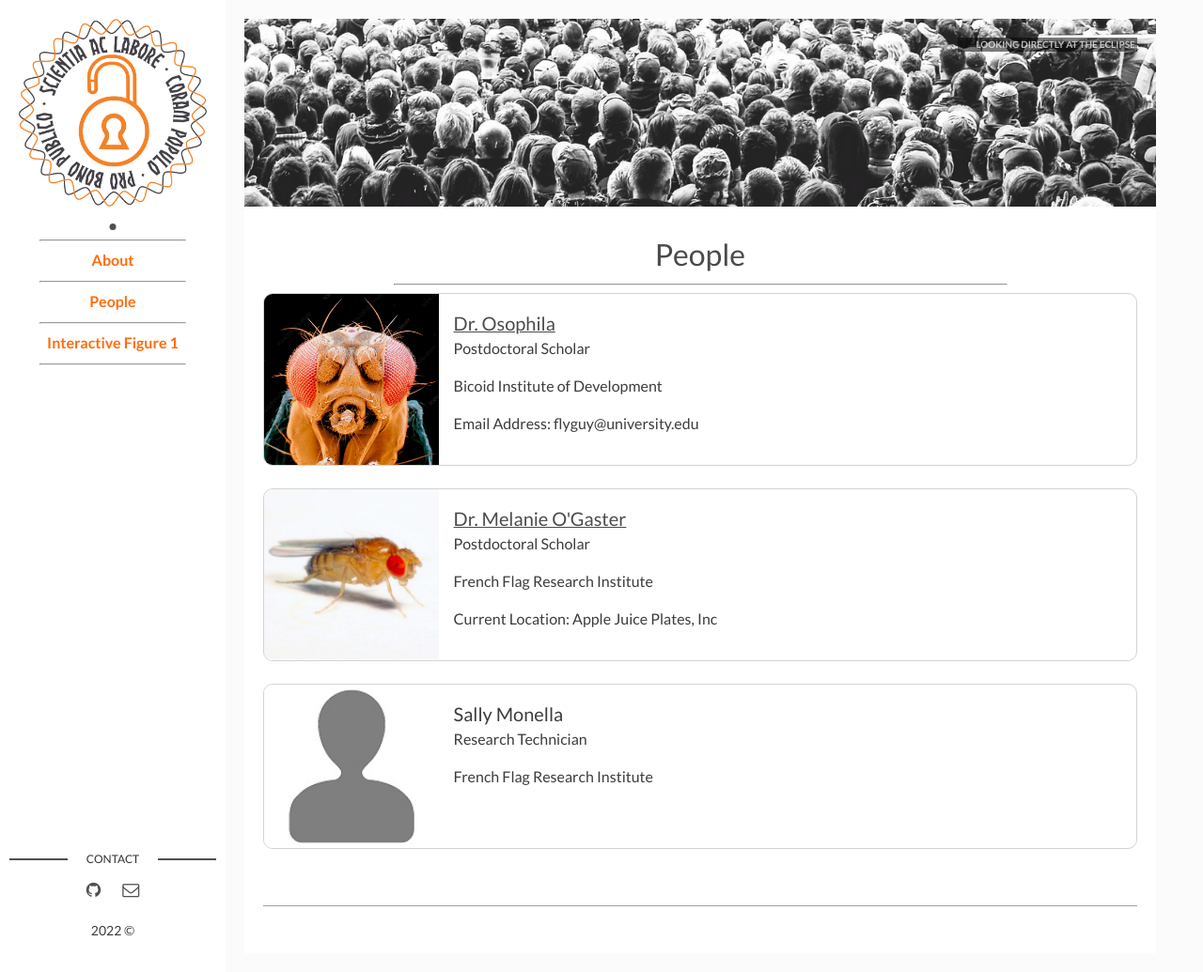
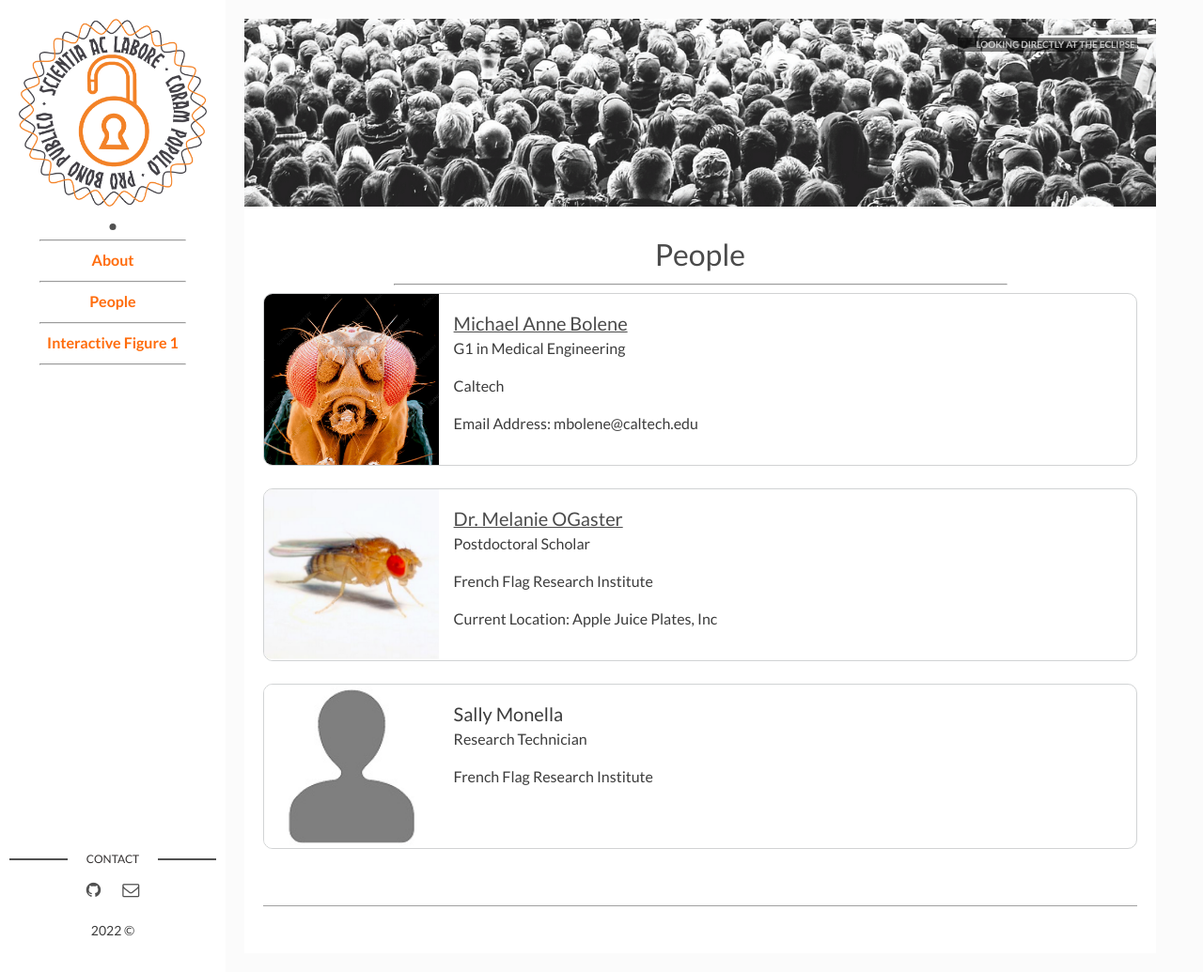
Before and after one commit to mabolene/microtubule_website, a Jekyll site: the page built from page01_people.md, in a window 1280 px wide and 1035 px high. Shown: the whole window at 94% size. Built offline with Jekyll 4.4.1, drawn with Linux system fonts in a browser that asks for light colours.

Commit message:
initial attempt

```diff
--- a/_data/people.yaml
+++ b/_data/people.yaml
@@ -9,15 +9,15 @@
 # of the `page01_people.md` file.
 # ##############################################################################
 - author:
-  name: Dr. Osophila
-  link: "https://en.wikipedia.org/wiki/Drosophila"
-  title: Postdoctoral Scholar
+  name: Michael Anne Bolene
+  link: "https://www.instagram.com/michaelannebolene/"
+  title: G1 in Medical Engineering
   img: dr_osophila.jpg
-  institute: Bicoid Institute of Development
+  institute: Caltech
   other_info:
-     Email Address: "flyguy@university.edu"
+     Email Address: "mbolene@caltech.edu"
 - author:
-  name: Dr. Melanie O'Gaster
+  name: Dr. Melanie OGaster
   link: "https://en.wikipedia.org/wiki/Drosophila_melanogaster"
   title: Postdoctoral Scholar
   img: melanogaster.jpg
```
